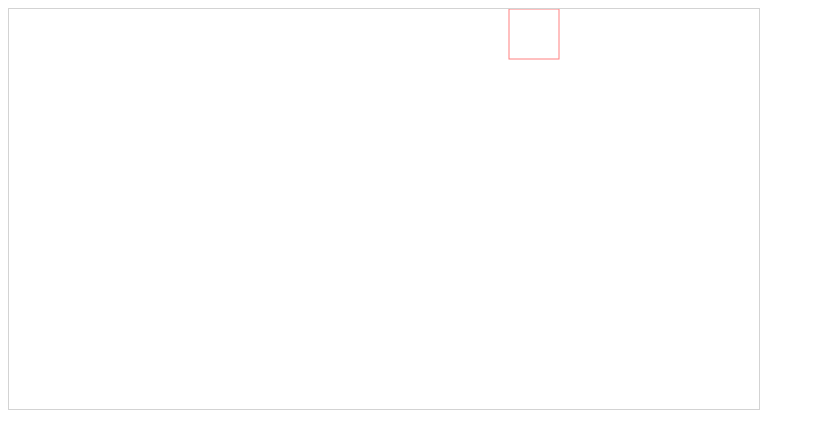
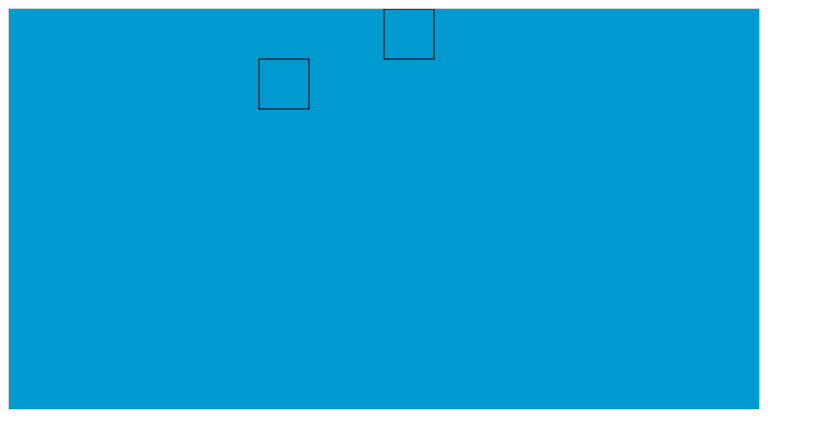
Before and after one commit to edpackard/croccer, a plain HTML site: page index.html in a window 1280 px wide. Shown: the whole page, without its empty margins (0-815 px from the left). Drawn offline with Linux system fonts and the light colour scheme.

Commit message:
scrolling enemies

```diff
--- /dev/null
+++ b/croc.js
@@ -0,0 +1,18 @@
+class Croc extends GameActor {
+  constructor(context, x, y, vx, vy) {
+    super(context, x, y, vx, vy);
+    this.width = 50;
+    this.height = 50;
+  }
+  draw() {
+    this.context.strokeStyle = this.isColliding ? "#ff8080" : "#000000";
+    this.context.strokeRect(this.x, this.y, this.width, this.height);
+  }
+  update(secondsPassed) {
+    this.x += this.vx * secondsPassed;
+    //this.y += this.vy * secondsPassed;
+    if (this.x > 750) {
+      this.x = 0;
+    }
+  }
+}
--- a/croccer.js
+++ /dev/null
@@ -1,50 +0,0 @@
-"use strict";
-
-let canvas;
-let context;
-
-window.onload = init;
-
-function init() {
-  canvas = document.getElementById("canvas");
-  context = canvas.getContext("2d");
-  background();
-  window.requestAnimationFrame(gameLoop);
-}
-
-let rectX = 0;
-let rectY = 0;
-
-let secondsPassed = 0;
-let oldTimeStamp = 0;
-let movingSpeed = 100;
-
-function gameLoop(timeStamp) {
-  secondsPassed = (timeStamp - oldTimeStamp) / 1000;
-  oldTimeStamp = timeStamp;
-
-  update(secondsPassed);
-  draw();
-  window.requestAnimationFrame(gameLoop);
-}
-
-function update(secondsPassed) {
-  console.log(rectX, rectY);
-  rectX += movingSpeed * secondsPassed;
-  if (rectX > canvas.width) {
-    rectX = 0;
-  }
-  // rectY += movingSpeed * secondsPassed;
-}
-
-function draw() {
-  context.clearRect(0, 0, canvas.width, canvas.height);
-  context.strokeStyle = "#ff8080";
-  context.strokeRect(rectX, rectY, 50, 50);
-}
-
-function background() {
-  let backgroundColor = "#0099d0";
-  context.fillStyle = backgroundColor;
-  context.strokeRect(0, 0, 750, 400);
-}
--- /dev/null
+++ b/game.js
@@ -0,0 +1,55 @@
+"use strict";
+
+let canvas;
+let context;
+let enemyObjects;
+let secondsPassed = 0;
+let oldTimeStamp = 0;
+
+window.onload = init;
+
+function init() {
+  canvas = document.getElementById("canvas");
+  context = canvas.getContext("2d");
+  createWorld();
+  window.requestAnimationFrame(gameLoop);
+}
+
+function createWorld() {
+  enemyObjects = [
+    new Croc(context, 0, 0, 75, 0),
+    new Croc(context, 0, 50, 50, 0),
+    // new Croc(context, 150, 0, 50, 50),
+    // new Croc(context, 250, 150, 50, 50),
+    // new Croc(context, 350, 75, -50, 50),
+    // new Croc(context, 300, 300, 50, -50),
+  ];
+}
+
+function gameLoop(timeStamp) {
+  secondsPassed = (timeStamp - oldTimeStamp) / 1000;
+  oldTimeStamp = timeStamp;
+  secondsPassed = Math.min(secondsPassed, 0.1);
+
+  for (let i = 0; i < enemyObjects.length; i++) {
+    enemyObjects[i].update(secondsPassed);
+  }
+
+  clearCanvas();
+  background();
+  for (let i = 0; i < enemyObjects.length; i++) {
+    enemyObjects[i].draw();
+  }
+
+  window.requestAnimationFrame(gameLoop);
+}
+
+function clearCanvas() {
+  context.clearRect(0, 0, canvas.width, canvas.height);
+}
+
+function background() {
+  let backgroundColor = "#0099d0";
+  context.fillStyle = backgroundColor;
+  context.fillRect(0, 0, 750, 400);
+}
--- /dev/null
+++ b/gameActor.js
@@ -0,0 +1,10 @@
+class GameActor {
+  constructor(context, x, y, vx, vy) {
+    this.context = context;
+    this.x = x;
+    this.y = y;
+    this.vx = vx;
+    this.vy = vy;
+    this.isColliding = false;
+  }
+}
--- a/index.html
+++ b/index.html
@@ -10,6 +10,8 @@
     <canvas id="canvas" width="750" height="400" style="border: 1px solid lightgray;">
     Your browser does not support HTML5 canvas
     </canvas>
-    <script src="croccer.js"></script>
+    <script src="gameActor.js"></script>
+    <script src="croc.js"></script>
+    <script src="game.js"></script>
   </body>
 </html>
```
